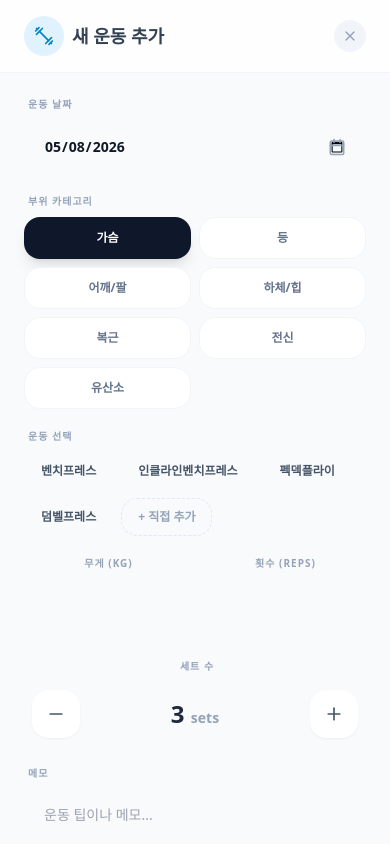
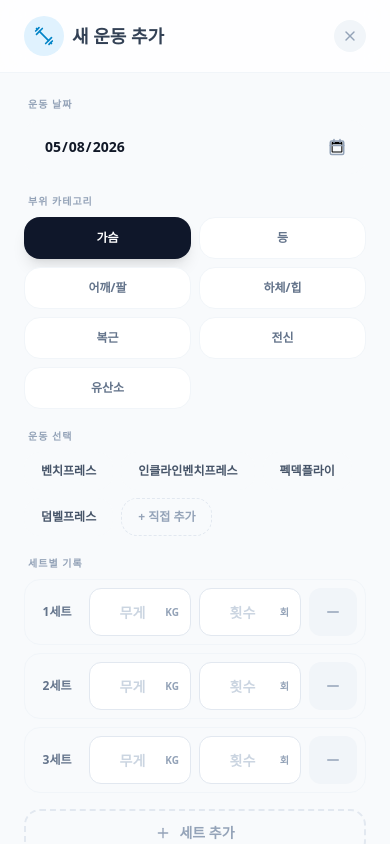
Before and after one commit to dnlsxj1119-alt/workout-dashboard, a React (Vite) app: page / in a window 390 px wide. Both pictures are taken after a click on the button "새 운동 추가하기". Built offline with nearby package versions, Linux system fonts and the light colour scheme.

Commit message:
feat: 세트별 무게/횟수 개별 기록 기능 추가 및 모바일 입력 폼 UI/UX 개편

```diff
--- a/src/components/RecordingScreen.tsx
+++ b/src/components/RecordingScreen.tsx
@@ -1,5 +1,5 @@
 import React, { useState, useMemo, useRef } from 'react';
-import { Workout, BodyPart, UserPreferences } from '../types/workout';
+import { Workout, BodyPart, UserPreferences, SetRecord } from '../types/workout';
 import { Trash2, Edit3, Dumbbell, Sparkles, AlertCircle, Plus, X, Calendar as CalendarIcon, Minus, CheckCircle2 } from 'lucide-react';
 import { format, parseISO } from 'date-fns';
 import { predictBodyPart } from '../utils/classification';
@@ -42,9 +42,11 @@ const RecordingScreen: React.FC<RecordingScreenProps> = ({
   const [exercise, setExercise] = useState('');
   const [selectedCategory, setSelectedCategory] = useState('가슴');
   const [bodyPart, setBodyPart] = useState<BodyPart>('가슴');
-  const [weight, setWeight] = useState<number>(0);
-  const [reps, setReps] = useState<number>(0);
-  const [sets, setSets] = useState<number>(3);
+  const [setRecords, setSetRecords] = useState<SetRecord[]>([
+    { setNumber: 1, weight: 0, reps: 0 },
+    { setNumber: 2, weight: 0, reps: 0 },
+    { setNumber: 3, weight: 0, reps: 0 }
+  ]);
   const [memo, setMemo] = useState('');
   const [editingId, setEditingId] = useState<string | null>(null);
   const [error, setError] = useState('');
@@ -75,6 +77,29 @@ const RecordingScreen: React.FC<RecordingScreenProps> = ({
       }
       return <span key={index}>{part}</span>;
     });
+  };
+  const updateSet = (index: number, field: keyof SetRecord, value: number) => {
+    const newSets = [...setRecords];
+    newSets[index] = { ...newSets[index], [field]: value };
+    setSetRecords(newSets);
+  };
+
+  const addSet = () => {
+    const lastSet = setRecords[setRecords.length - 1];
+    setSetRecords([
+      ...setRecords,
+      {
+        setNumber: setRecords.length + 1,
+        weight: lastSet ? lastSet.weight : 0,
+        reps: lastSet ? lastSet.reps : 0
+      }
+    ]);
+  };
+
+  const removeSet = (index: number) => {
+    if (setRecords.length <= 1) return;
+    const newSets = setRecords.filter((_, i) => i !== index).map((s, i) => ({ ...s, setNumber: i + 1 }));
+    setSetRecords(newSets);
   };
 
   const formRef = useRef<HTMLDivElement>(null);
@@ -110,11 +135,13 @@ const RecordingScreen: React.FC<RecordingScreenProps> = ({
 
   // PR detection for current exercise
   const isPotentialPR = useMemo(() => {
-    if (!exercise || weight <= 0) return false;
+    if (!exercise || setRecords.length === 0) return false;
+    const maxWeight = Math.max(...setRecords.map(s => s.weight));
+    if (maxWeight <= 0) return false;
     const prs = getPRRecords(workouts);
     const currentPR = prs.find(p => p.exercise.toLowerCase() === exercise.toLowerCase());
-    return !currentPR || weight > currentPR.weight;
-  }, [exercise, weight, workouts]);
+    return !currentPR || maxWeight > currentPR.weight;
+  }, [exercise, setRecords, workouts]);
 
   const handleSubmit = (e: React.FormEvent) => {
     e.preventDefault();
@@ -123,7 +150,7 @@ const RecordingScreen: React.FC<RecordingScreenProps> = ({
       showToast('필수 정보를 확인해주세요 (운동 선택)', 'error');
       return;
     }
-    if (weight < 0 || reps < 0 || sets < 1) {
+    if (setRecords.some(s => s.weight < 0 || s.reps < 0)) {
       setError('올바른 수치를 입력해주세요.');
       showToast('필수 정보를 확인해주세요 (수치 입력)', 'error');
       return;
@@ -131,19 +158,28 @@ const RecordingScreen: React.FC<RecordingScreenProps> = ({
 
     setError('');
 
-    if (editingId) {
-      onUpdate(editingId, { date: new Date(date).toISOString(), exercise, bodyPart, weight, reps, sets, memo });
-      setEditingId(null);
-    } else {
-      onAdd({
+    // Prepare legacy stats for old stats logic fallback if needed
+    const totalSets = setRecords.length;
+    const topWeight = Math.max(0, ...setRecords.map(s => s.weight));
+    const totalReps = setRecords.reduce((sum, s) => sum + s.reps, 0);
+    const avgReps = totalSets > 0 ? Math.round(totalReps / totalSets) : 0;
+
+    const workoutData = {
       date: new Date(date).toISOString(),
       exercise,
       bodyPart,
-        weight,
-        reps,
-        sets,
+      setRecords,
+      weight: topWeight, // Backwards compatible fields
+      reps: avgReps,     // Backwards compatible fields
+      sets: totalSets,   // Backwards compatible fields
       memo
-      });
+    };
+
+    if (editingId) {
+      onUpdate(editingId, workoutData);
+      setEditingId(null);
+    } else {
+      onAdd(workoutData);
       // Learn preference
       onUpdatePrefs(exercise.trim().toLowerCase().replace(/\s+/g, ''), bodyPart);
     }
@@ -151,8 +187,11 @@ const RecordingScreen: React.FC<RecordingScreenProps> = ({
     // Reset form but keep date and category for rapid entry
     setExercise('');
     setIsCustom(false);
-    setWeight(0);
-    setReps(0);
+    setSetRecords([
+      { setNumber: 1, weight: 0, reps: 0 },
+      { setNumber: 2, weight: 0, reps: 0 },
+      { setNumber: 3, weight: 0, reps: 0 }
+    ]);
     setMemo('');
 
     showToast('기록이 저장되었습니다', 'success');
@@ -177,10 +216,15 @@ const RecordingScreen: React.FC<RecordingScreenProps> = ({
 
     setSelectedCategory(cat);
     setBodyPart(w.bodyPart);
-    setWeight(w.weight);
-    setReps(w.reps);
-    setSets(w.sets);
-    setMemo(w.memo);
+
+    const initialRecords = w.setRecords || Array.from({ length: w.sets || 3 }).map((_, i) => ({
+      setNumber: i + 1,
+      weight: w.weight || 0,
+      reps: w.reps || 0
+    }));
+    setSetRecords(initialRecords);
+
+    setMemo(w.memo || '');
 
     setTimeout(() => {
       formRef.current?.scrollIntoView({ behavior: 'smooth' });
@@ -191,9 +235,12 @@ const RecordingScreen: React.FC<RecordingScreenProps> = ({
     setEditingId(null);
     setExercise('');
     setIsCustom(false);
-    setWeight(0);
-    setReps(0);
-    setSets(3);
+    const initialEmptyRecords = [
+      { setNumber: 1, weight: 0, reps: 0 },
+      { setNumber: 2, weight: 0, reps: 0 },
+      { setNumber: 3, weight: 0, reps: 0 }
+    ];
+    setSetRecords(initialEmptyRecords);
     setMemo('');
     setIsFormVisible(false);
   };
@@ -206,9 +253,12 @@ const RecordingScreen: React.FC<RecordingScreenProps> = ({
       setEditingId(null);
       setExercise('');
       setIsCustom(false);
-      setWeight(0);
-      setReps(0);
-      setSets(3);
+      const initialEmptyRecords = [
+        { setNumber: 1, weight: 0, reps: 0 },
+        { setNumber: 2, weight: 0, reps: 0 },
+        { setNumber: 3, weight: 0, reps: 0 }
+      ];
+      setSetRecords(initialEmptyRecords);
       setMemo('');
       setIsFormVisible(true);
     }
@@ -278,20 +328,34 @@ const RecordingScreen: React.FC<RecordingScreenProps> = ({
                   </div>
                 </div>
 
+                {w.setRecords ? (
+                  <div className="flex flex-col gap-1 mt-2 bg-slate-50 dark:bg-slate-800 p-3 rounded-xl border border-slate-100 dark:border-slate-700/50">
+                    {w.setRecords.map(s => (
+                      <div key={s.setNumber} className="flex justify-between items-center text-xs py-1">
+                        <span className="text-slate-500 font-bold">{s.setNumber}세트</span>
+                        <div className="flex gap-4 font-black text-slate-700 dark:text-slate-200">
+                          <span className="w-12 text-right">{s.weight}kg</span>
+                          <span className="w-12 text-right">{s.reps}회</span>
+                        </div>
+                      </div>
+                    ))}
+                  </div>
+                ) : (
                   <div className="flex gap-4 text-slate-600 dark:text-slate-300">
-                  <div className="bg-slate-50 dark:bg-slate-800 px-3 py-2 rounded-xl flex-1 text-center">
+                    <div className="bg-slate-50 dark:bg-slate-800 px-3 py-2 rounded-xl flex-1 text-center border border-slate-100 dark:border-slate-700/50">
                       <p className="text-[10px] text-slate-400 uppercase font-semibold">무게</p>
                       <p className="font-bold">{w.weight}kg</p>
                     </div>
-                  <div className="bg-slate-50 dark:bg-slate-800 px-3 py-2 rounded-xl flex-1 text-center">
+                    <div className="bg-slate-50 dark:bg-slate-800 px-3 py-2 rounded-xl flex-1 text-center border border-slate-100 dark:border-slate-700/50">
                       <p className="text-[10px] text-slate-400 uppercase font-semibold">횟수</p>
                       <p className="font-bold">{w.reps}회</p>
                     </div>
-                  <div className="bg-slate-50 dark:bg-slate-800 px-3 py-2 rounded-xl flex-1 text-center">
+                    <div className="bg-slate-50 dark:bg-slate-800 px-3 py-2 rounded-xl flex-1 text-center border border-slate-100 dark:border-slate-700/50">
                       <p className="text-[10px] text-slate-400 uppercase font-semibold">세트</p>
                       <p className="font-bold">{w.sets}세트</p>
                     </div>
                   </div>
+                )}
 
                 {w.memo && (
                   <div className="mt-3 p-3 bg-amber-50/50 dark:bg-amber-900/20 rounded-xl text-sm text-slate-600 dark:text-slate-300 border border-amber-100/50 dark:border-amber-900/30 whitespace-pre-wrap">
@@ -427,48 +491,52 @@ const RecordingScreen: React.FC<RecordingScreenProps> = ({
                 </div>
               )}
 
-              {/* 4. Values Input */}
-              <div className="grid grid-cols-2 gap-3">
+              {/* Sets Input rows */}
               <div>
-                  <label className="text-[10px] font-black text-slate-400 uppercase ml-1 mb-2 block tracking-widest text-center">무게 (kg)</label>
+                <label className="text-[10px] font-black text-slate-400 uppercase ml-1 mb-2 block tracking-widest">세트별 기록</label>
+                <div className="flex flex-col gap-2">
+                  {setRecords.map((set, idx) => (
+                    <div key={set.setNumber} className="flex items-center gap-2 bg-slate-50 dark:bg-slate-800 p-2 rounded-2xl border border-slate-100 dark:border-slate-700/50">
+                      <div className="w-12 text-center text-xs font-bold text-slate-500">{set.setNumber}세트</div>
+
+                      <div className="flex-1 relative">
                         <input
                           type="number"
-                    className="w-full px-4 py-4 bg-slate-50 dark:bg-slate-800 border-none rounded-2xl focus:ring-2 focus:ring-primary-500 outline-none transition-all dark:text-slate-100 text-center font-bold text-lg"
-                    value={weight || ''}
-                    onChange={(e) => setWeight(Number(e.target.value))}
+                          placeholder="무게"
+                          value={set.weight || ''}
+                          onChange={(e) => updateSet(idx, 'weight', Number(e.target.value))}
+                          className="w-full h-[48px] bg-white dark:bg-slate-900 border border-slate-200 dark:border-slate-700 rounded-xl px-3 text-center text-sm font-bold focus:border-primary-500 focus:ring-1 focus:ring-primary-500 transition-all outline-none text-slate-800 dark:text-slate-100 placeholder:text-slate-300 dark:placeholder:text-slate-600"
                         />
+                        <span className="absolute right-3 top-1/2 -translate-y-1/2 text-[10px] font-black text-slate-400 pointer-events-none">KG</span>
                       </div>
-                <div>
-                  <label className="text-[10px] font-black text-slate-400 uppercase ml-1 mb-2 block tracking-widest text-center">횟수 (reps)</label>
+
+                      <div className="flex-1 relative">
                         <input
                           type="number"
-                    className="w-full px-4 py-4 bg-slate-50 dark:bg-slate-800 border-none rounded-2xl focus:ring-2 focus:ring-primary-500 outline-none transition-all dark:text-slate-100 text-center font-bold text-lg"
-                    value={reps || ''}
-                    onChange={(e) => setReps(Number(e.target.value))}
+                          placeholder="횟수"
+                          value={set.reps || ''}
+                          onChange={(e) => updateSet(idx, 'reps', Number(e.target.value))}
+                          className="w-full h-[48px] bg-white dark:bg-slate-900 border border-slate-200 dark:border-slate-700 rounded-xl px-3 text-center text-sm font-bold focus:border-primary-500 focus:ring-1 focus:ring-primary-500 transition-all outline-none text-slate-800 dark:text-slate-100 placeholder:text-slate-300 dark:placeholder:text-slate-600"
                         />
-                </div>
+                        <span className="absolute right-3 top-1/2 -translate-y-1/2 text-[10px] font-black text-slate-400 pointer-events-none">회</span>
                       </div>
 
-              {/* 5. Sets Stepper */}
-              <div>
-                <label className="text-[10px] font-black text-slate-400 uppercase ml-1 mb-2 block tracking-widest text-center">세트 수</label>
-                <div className="flex items-center justify-between bg-slate-50 dark:bg-slate-800 p-2 rounded-3xl">
                       <button
                         type="button"
-                    onClick={() => setSets(Math.max(1, sets - 1))}
-                    className="w-12 h-12 rounded-2xl bg-white dark:bg-slate-700 flex items-center justify-center text-slate-600 dark:text-slate-300 shadow-sm hover:bg-slate-100 dark:hover:bg-slate-600"
+                        onClick={() => removeSet(idx)}
+                        className="w-[48px] h-[48px] rounded-xl bg-slate-100 dark:bg-slate-700 flex items-center justify-center text-slate-400 hover:text-rose-500 hover:bg-rose-50 transition-colors"
                       >
-                    <Minus size={20} />
+                        <Minus size={18} />
                       </button>
-                  <div className="flex-1 text-center font-black text-2xl text-slate-800 dark:text-slate-100">
-                    {sets} <span className="text-sm font-bold text-slate-400">sets</span>
                     </div>
+                  ))}
+
                   <button
                     type="button"
-                    onClick={() => setSets(sets + 1)}
-                    className="w-12 h-12 rounded-2xl bg-white dark:bg-slate-700 flex items-center justify-center text-slate-600 dark:text-slate-300 shadow-sm hover:bg-slate-100 dark:hover:bg-slate-600"
+                    onClick={addSet}
+                    className="mt-2 h-[48px] w-full border-2 border-dashed border-slate-200 dark:border-slate-700 text-slate-400 dark:text-slate-500 rounded-2xl flex items-center justify-center gap-2 text-sm font-bold hover:bg-slate-50 dark:hover:bg-slate-800/50 hover:border-primary-300 hover:text-primary-500 transition-all"
                   >
-                    <Plus size={20} />
+                    <Plus size={16} /> 세트 추가
                   </button>
                 </div>
               </div>
--- a/src/types/workout.ts
+++ b/src/types/workout.ts
@@ -1,11 +1,18 @@
+export interface SetRecord {
+  setNumber: number;
+  weight: number;
+  reps: number;
+}
+
 export interface Workout {
   id: string;
   date: string; // ISO string
   exercise: string;
   bodyPart: BodyPart;
-  weight: number;
-  reps: number;
-  sets: number;
+  weight: number; // For backwards compatibility
+  reps: number; // For backwards compatibility
+  sets: number; // For backwards compatibility
+  setRecords?: SetRecord[];
   memo: string;
   createdAt: string; // ISO string
 }
```
Also changed, not shown: src/utils/stats.ts (+13 -3 lines), 5 other files (tests, documents, lock files or other folders). Lines whose indentation alone changed are shown as unchanged.
